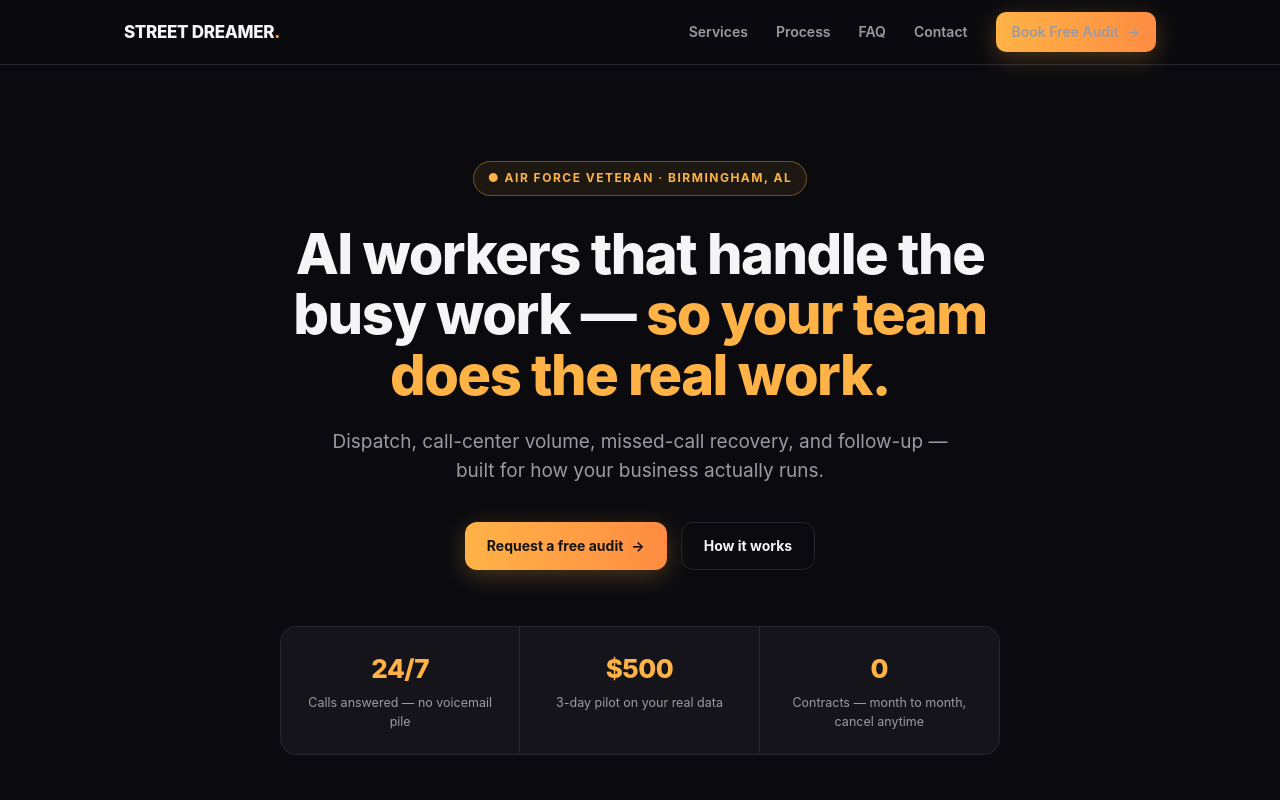
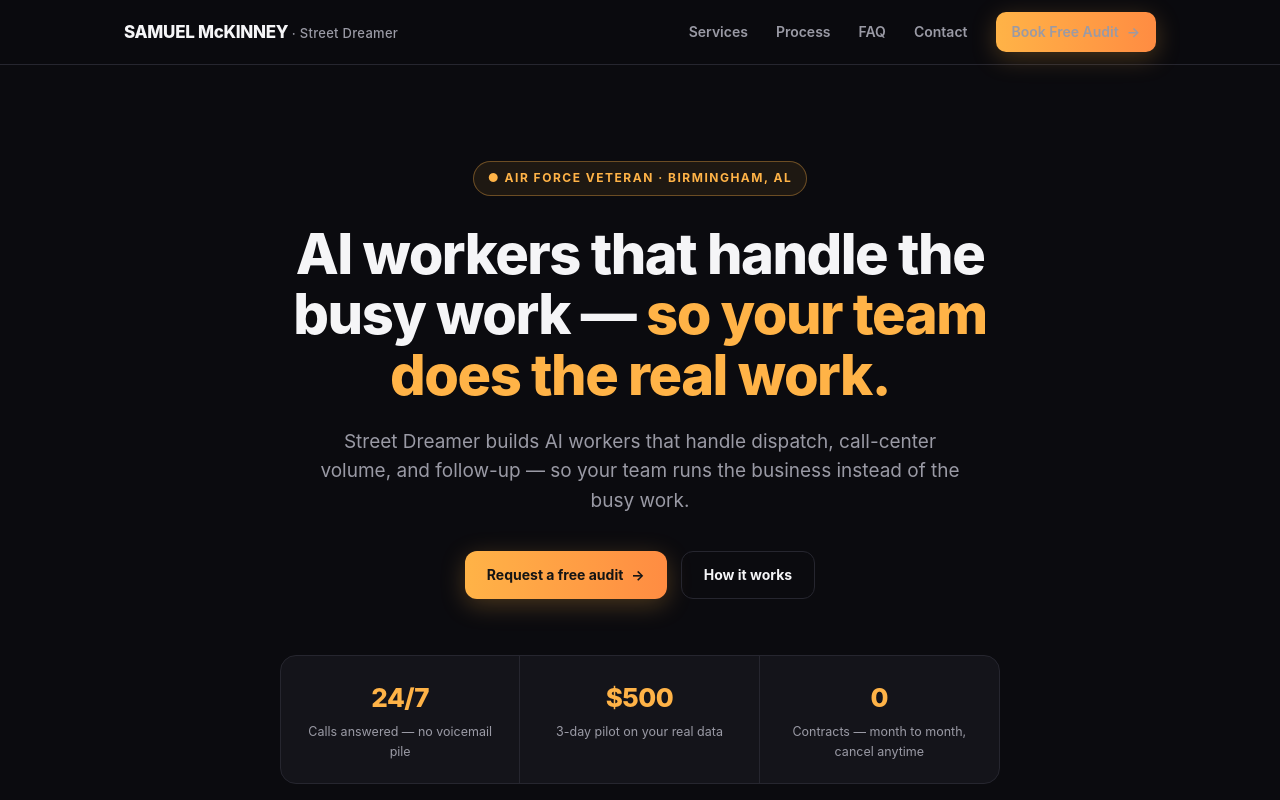
Before and after one commit to SMcK-tech/street-dreamer-card, a plain HTML site: page index.html in a window 1280 px wide. Shown: the top 800 px of the page. Drawn offline with Linux system fonts and the light colour scheme.

Commit message:
Lead with Samuel McKinney; explain Street Dreamer in hero

```diff
--- a/index.html
+++ b/index.html
@@ -202,7 +202,7 @@
 
 <header class="header">
   <div class="wrap">
-    <div class="brand">STREET DREAMER<span>.</span></div>
+    <div class="brand">SAMUEL McKINNEY <span style="font-weight:500;color:var(--sub);font-size:13px;letter-spacing:0.3px;">· Street Dreamer</span></div>
     <nav class="nav">
       <a class="hide-sm" href="#services">Services</a>
       <a class="hide-sm" href="#process">Process</a>
@@ -218,7 +218,7 @@
   <div class="wrap">
     <div class="badge">● Air Force Veteran · Birmingham, AL</div>
     <h1>AI workers that handle the busy work — <span class="accent">so your team does the real work.</span></h1>
-    <p class="sub">Dispatch, call-center volume, missed-call recovery, and follow-up — built for how your business actually runs.</p>
+    <p class="sub">Street Dreamer builds AI workers that handle dispatch, call-center volume, and follow-up — so your team runs the business instead of the busy work.</p>
     <div class="ctas">
       <a class="btn btn-amber" href="https://streetdreamerhq.com/home/#audit" target="_blank" rel="noopener">Request a free audit <span class="arrow">→</span></a>
       <a class="btn btn-ghost" href="#process">How it works</a>
```
